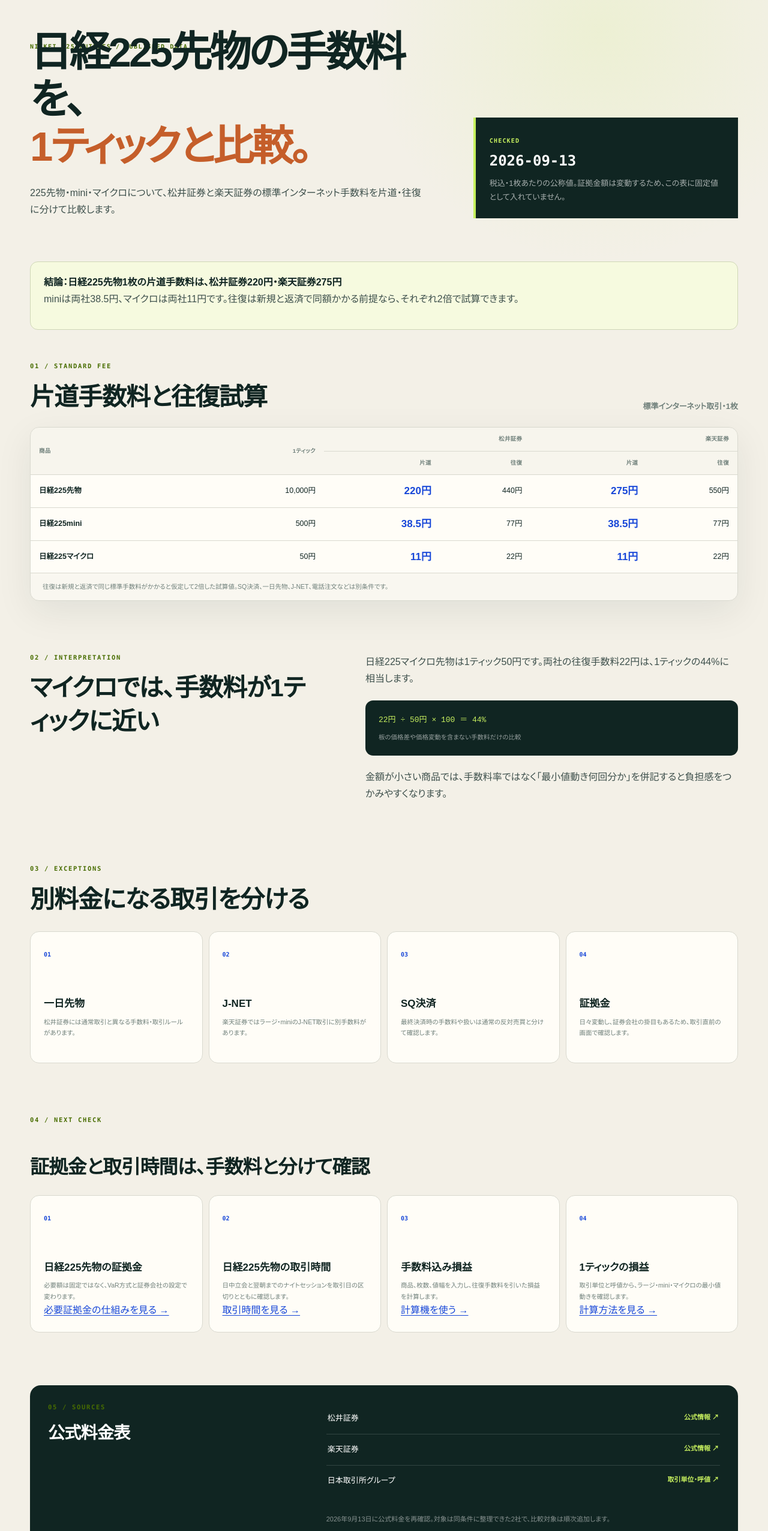
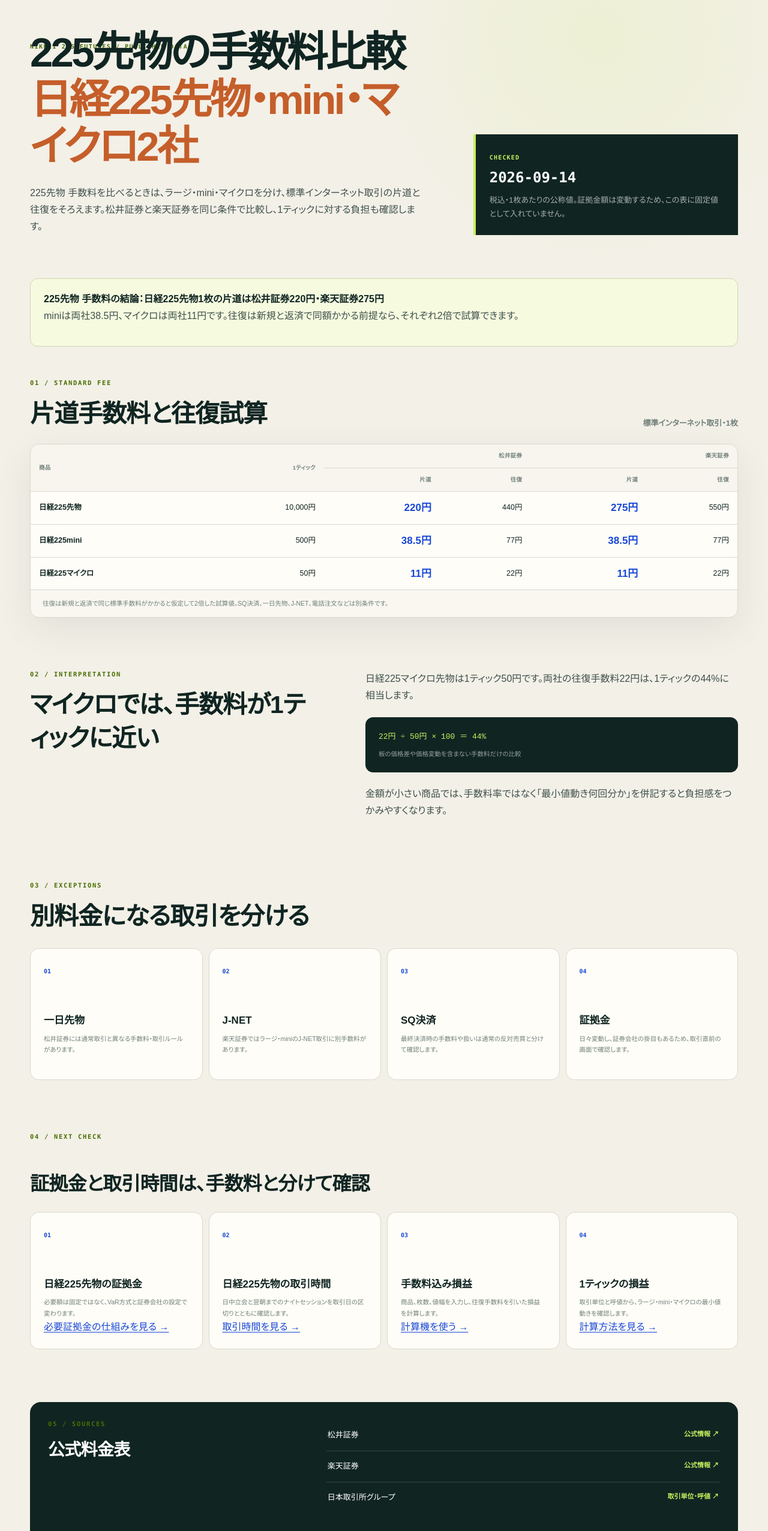
Before and after one commit to mrok18/hanbaijo, a Next.js app: page /futures/nikkei225-fee-comparison in a window 1280 px wide. Shown: the part 140-2693 px from the top of the page at 60% size. Built offline with nearby package versions, Linux system fonts and the light colour scheme.

Commit message:
seo: clarify 225 futures fee intent

```diff
--- a/app/futures/nikkei225-fee-comparison/page.tsx
+++ b/app/futures/nikkei225-fee-comparison/page.tsx
@@ -2,8 +2,8 @@ import Link from 'next/link';
 
 export const metadata = {
   alternates: { canonical: '/futures/nikkei225-fee-comparison' },
-  title: '日経225先物の手数料比較｜225先物・mini・マイクロ2社',
-  description: '日経225先物（225先物）・mini・マイクロの手数料を松井証券と楽天証券で比較。1枚あたりの片道・往復料金と1ティックに対する負担を整理します。',
+  title: '225先物 手数料比較｜日経225先物・mini・マイクロ2社',
+  description: '225先物の手数料を松井証券と楽天証券で比較。日経225先物・mini・マイクロの1枚あたり片道・往復料金と、1ティックに対する負担を整理します。',
 };
 
 const FEES = [
@@ -18,17 +18,17 @@ export default function Page() {
       <header className="comparison-intro futures-comparison-intro">
         <div>
           <p className="page-kicker">NIKKEI 225 FUTURES / PUBLISHED DATA</p>
-          <h1>日経225先物の手数料を、<br /><em>1ティックと比較。</em></h1>
-          <p className="lede">225先物・mini・マイクロについて、松井証券と楽天証券の標準インターネット手数料を片道・往復に分けて比較します。</p>
+          <h1>225先物の手数料比較<br /><em>日経225先物・mini・マイクロ2社</em></h1>
+          <p className="lede">225先物 手数料を比べるときは、ラージ・mini・マイクロを分け、標準インターネット取引の片道と往復をそろえます。松井証券と楽天証券を同じ条件で比較し、1ティックに対する負担も確認します。</p>
         </div>
         <aside>
-          <span>CHECKED</span><strong>2026-09-13</strong>
+          <span>CHECKED</span><strong>2026-09-14</strong>
           <p>税込・1枚あたりの公称値。証拠金額は変動するため、この表に固定値として入れていません。</p>
         </aside>
       </header>
 
       <div className="callout">
-        <strong>結論：日経225先物1枚の片道手数料は、松井証券220円・楽天証券275円</strong>
+        <strong>225先物 手数料の結論：日経225先物1枚の片道は松井証券220円・楽天証券275円</strong>
         <p>miniは両社38.5円、マイクロは両社11円です。往復は新規と返済で同額かかる前提なら、それぞれ2倍で試算できます。</p>
       </div>
 
@@ -89,7 +89,7 @@ export default function Page() {
           <li><a href="https://www.rakuten-sec.co.jp/web/fop/futures/commission/" target="_blank" rel="noopener noreferrer"><span>楽天証券</span><b>公式情報 ↗</b></a></li>
           <li><a href="https://www.jpx.co.jp/corporate/learning/resources/tvdivq0000003toh-att/fu_pu.pdf" target="_blank" rel="noopener noreferrer"><span>日本取引所グループ</span><b>取引単位・呼値 ↗</b></a></li>
         </ul>
-        <p>2026年9月13日に公式料金を再確認。対象は同条件に整理できた2社で、比較対象は順次追加します。</p>
+        <p>2026年9月14日に公式料金を再確認。対象は同条件に整理できた2社で、比較対象は順次追加します。</p>
       </section>
 
       <div className="comparison-actions">
```
